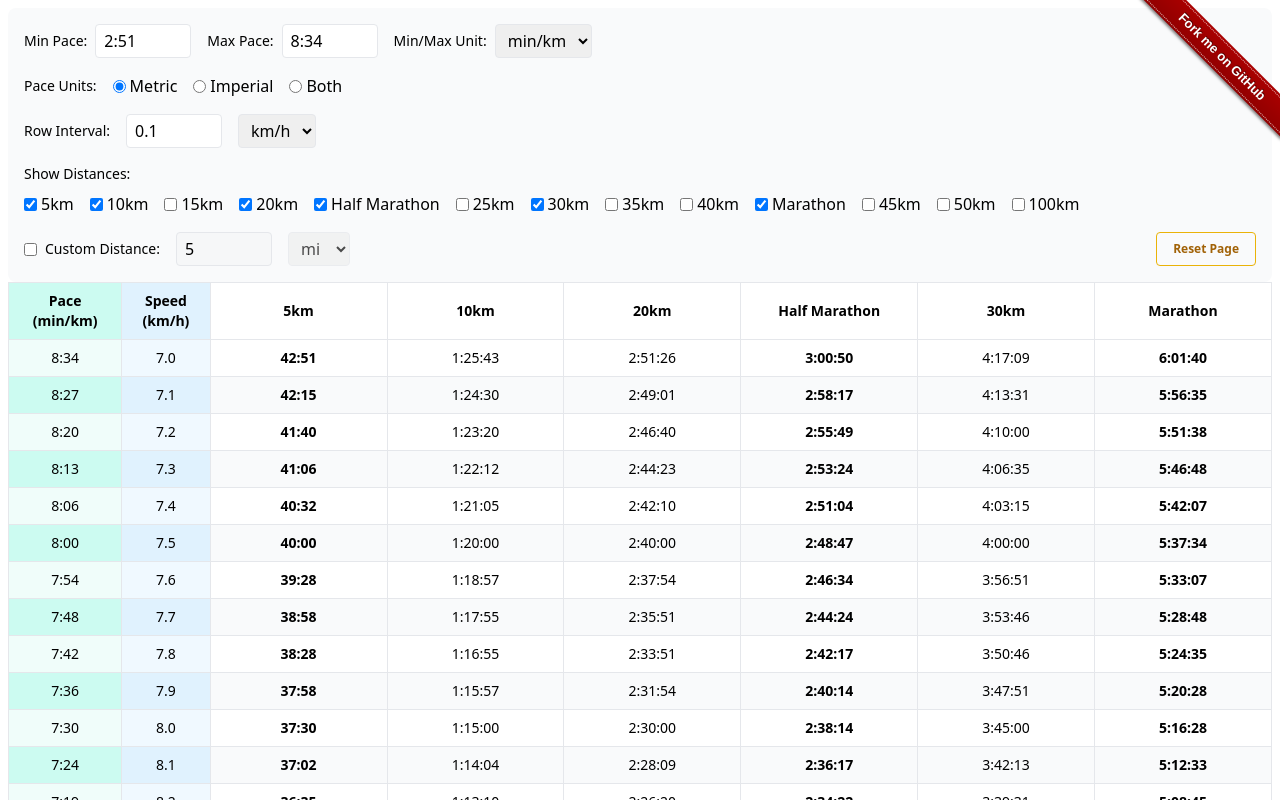
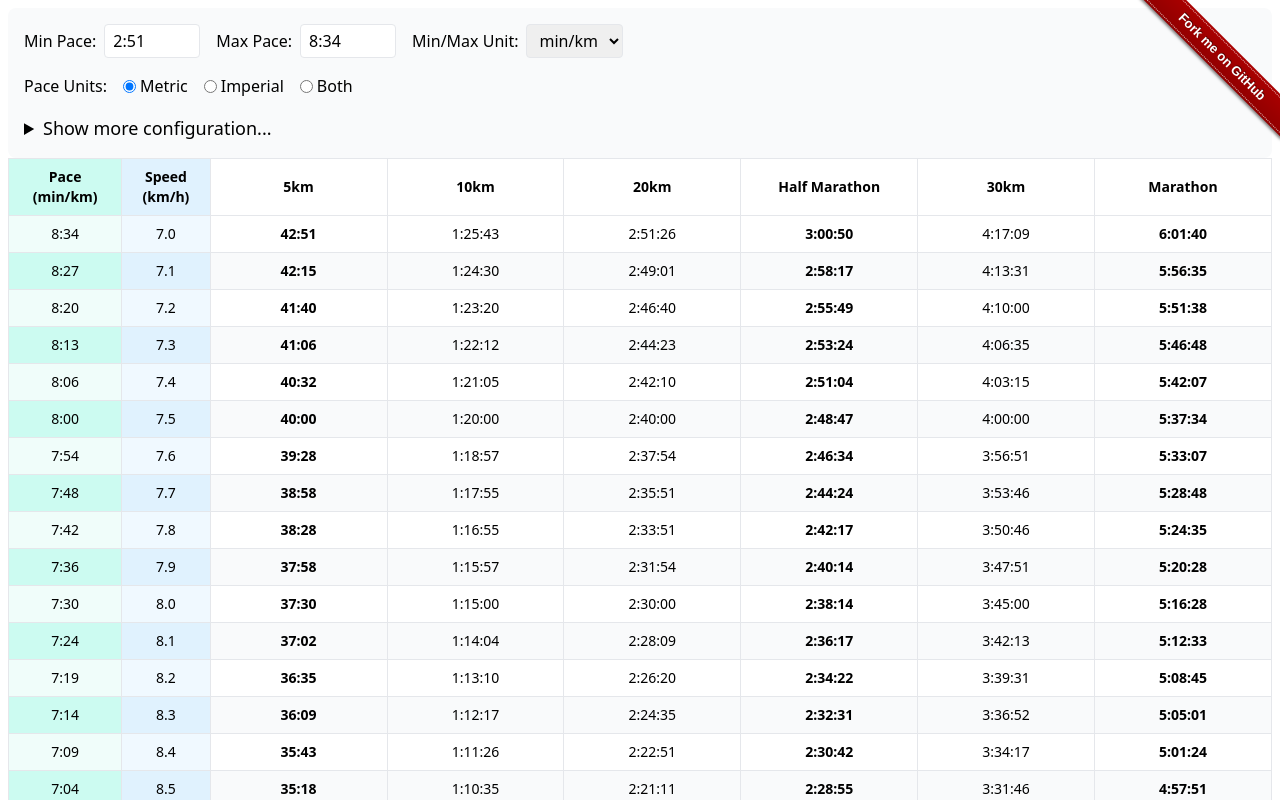
Before and after one commit to jkingsman/MileTime.me, a React (Vite) app: page / in a window 1280 px wide. Shown: the top 800 px of the page. Built offline with nearby package versions, Linux system fonts and the light colour scheme.

Commit message:
Add emphasized distances options and collapsible

```diff
--- a/src/components/constants.tsx
+++ b/src/components/constants.tsx
@@ -55,6 +55,9 @@ export const DEFAULT_PREFERENCES = {
   selectedDistances: STANDARD_DISTANCES.filter((d) => d.defaultEnabled).map(
     (d) => d.id
   ),
+  emphasizedDistances: STANDARD_DISTANCES.filter((d) => d.important).map(
+    (d) => d.id
+  ),
   customDistance: {
     enabled: false,
     value: 5,
--- a/src/components/pace-calculator.tsx
+++ b/src/components/pace-calculator.tsx
@@ -1,6 +1,6 @@
 import { useMemo, useState, useEffect } from "react";
 
-import {KM_TO_MILES, MILE_TO_KM, STORAGE_KEY, STORAGE_VERSION_KEY, STORAGE_VERSION, STANDARD_DISTANCES, DEFAULT_PREFERENCES} from "./constants";
+import { KM_TO_MILES, MILE_TO_KM, STORAGE_KEY, STORAGE_VERSION_KEY, STORAGE_VERSION, STANDARD_DISTANCES, DEFAULT_PREFERENCES } from "./constants";
 import {
   formatPace,
   parsePace,
@@ -47,6 +47,9 @@ const PaceCalculator = () => {
   const [selectedDistances, setSelectedDistances] = useState(
     () => new Set(loadPreferences().selectedDistances)
   );
+  const [emphasizedDistances, setEmphasizedDistances] = useState(
+    () => new Set(loadPreferences().emphasizedDistances)
+  );
   const [customDistance, setCustomDistance] = useState(
     () => loadPreferences().customDistance
   );
@@ -72,6 +75,7 @@ const PaceCalculator = () => {
       paceUnit,
       displayUnit,
       selectedDistances: Array.from(selectedDistances),
+      emphasizedDistances: Array.from(emphasizedDistances),
       customDistance,
       intervalValue,
       intervalInput,
@@ -96,6 +100,7 @@ const PaceCalculator = () => {
     paceUnit,
     displayUnit,
     selectedDistances,
+    emphasizedDistances,
     customDistance,
     intervalValue,
     intervalInput,
@@ -111,6 +116,17 @@ const PaceCalculator = () => {
       newSelected.add(distanceId);
     }
     setSelectedDistances(newSelected);
+  };
+
+  const handleEmphasisToggle = (distanceId: string) => {
+    const newSelected = new Set(emphasizedDistances);
+    if (newSelected.has(distanceId)) {
+      newSelected.delete(distanceId);
+    } else {
+      newSelected.add(distanceId);
+    }
+    setEmphasizedDistances(newSelected);
+    console.log(newSelected)
   };
 
   const handleIntervalChange = (value: string) => {
@@ -214,7 +230,7 @@ const PaceCalculator = () => {
         {/* Pace Controls */}
         <div className="flex flex-wrap gap-4">
           <div className="flex items-center gap-2">
-            <label htmlFor="minPace" className="text-sm font-medium">
+            <label htmlFor="minPace" className="text-md font-medium">
               Min Pace:
             </label>
             <input
@@ -222,13 +238,12 @@ const PaceCalculator = () => {
               type="text"
               value={minPaceInput}
               onChange={(e) => handleMinPaceChange(e.target.value)}
-              className={`border rounded px-2 py-1 w-24 ${
-                minPaceInput === minPaceValue ? "bg-white" : "bg-red-50"
+              className={`border rounded px-2 py-1 w-24 ${minPaceInput === minPaceValue ? "bg-white" : "bg-red-50"
                 }`}
             />
           </div>
           <div className="flex items-center gap-2">
-            <label htmlFor="maxPace" className="text-sm font-medium">
+            <label htmlFor="maxPace" className="text-md font-medium">
               Max Pace:
             </label>
             <input
@@ -236,13 +251,12 @@ const PaceCalculator = () => {
               type="text"
               value={maxPaceInput}
               onChange={(e) => handleMaxPaceChange(e.target.value)}
-              className={`border rounded px-2 py-1 w-24 ${
-                maxPaceInput === maxPaceValue ? "bg-white" : "bg-red-50"
+              className={`border rounded px-2 py-1 w-24 ${maxPaceInput === maxPaceValue ? "bg-white" : "bg-red-50"
                 }`}
             />
           </div>
           <div className="flex items-center gap-2">
-            <label htmlFor="paceUnit" className="text-sm font-medium">
+            <label htmlFor="paceUnit" className="text-md font-medium">
               Min/Max Unit:
             </label>
             <select
@@ -259,7 +273,7 @@ const PaceCalculator = () => {
 
         {/* Pace Unit Controls */}
         <div className="flex items-center gap-4">
-          <label className="text-sm font-medium">Pace Units:</label>
+          <label className="text-md font-medium">Pace Units:</label>
           <div className="flex gap-4">
             <label htmlFor="kmDisplay" className="flex items-center gap-1">
               <input
@@ -294,9 +308,12 @@ const PaceCalculator = () => {
           </div>
         </div>
 
+        <details className={"space-y-4"}>
+          <summary className={"text-lg cursor-pointer"}>Show more configuration...</summary>
+
           {/* Interval Controls */}
           <div className="flex items-center gap-4">
-          <label htmlFor="rowInterval" className="text-sm font-medium">
+            <label htmlFor="rowInterval" className="text-md font-medium">
               Row Interval:
             </label>
             <input
@@ -306,8 +323,7 @@ const PaceCalculator = () => {
               min="0"
               value={intervalInput}
               onChange={(e) => handleIntervalChange(e.target.value)}
-            className={`border rounded px-2 py-1 w-24 ${
-              intervalInput === intervalValue ? "bg-white" : "bg-red-50"
+              className={`border rounded px-2 py-1 w-24 ${intervalInput === intervalValue ? "bg-white" : "bg-red-50"
                 }`}
             />
             <select
@@ -323,7 +339,7 @@ const PaceCalculator = () => {
 
           {/* Distance Selection */}
           <div className="space-y-2">
-          <label className="text-sm font-medium block">Show Distances:</label>
+            <label className="text-md font-medium block">Show Distances:</label>
             <div className="flex flex-wrap gap-4">
               {STANDARD_DISTANCES.map((dist) => (
                 <label key={dist.id} className="flex items-center gap-1">
@@ -340,7 +356,7 @@ const PaceCalculator = () => {
           </div>
 
           {/* Custom Distance */}
-        <div className="flex items-center justify-between gap-4">
+
           <div className="flex items-center gap-4">
             <label className="flex items-center gap-2">
               <input
@@ -386,6 +402,26 @@ const PaceCalculator = () => {
               <option value="mi">mi</option>
             </select>
           </div>
+
+
+          {/* Distance Emphasis */}
+          <div className="flex items-center justify-between gap-4">
+            <div className="space-y-2">
+              <label className="text-md font-medium block">Emphasize Distances:</label>
+              <div className="flex flex-wrap gap-4">
+                {STANDARD_DISTANCES.filter((dist) => selectedDistances.has(dist.id)).map((dist) => (
+                  <label key={dist.id} className="flex items-center gap-1">
+                    <input
+                      aria-label={dist.longName ?? dist.name}
+                      type="checkbox"
+                      checked={emphasizedDistances.has(dist.id)}
+                      onChange={() => handleEmphasisToggle(dist.id)}
+                    />
+                    <DistanceNameDisplay dist={dist} />
+                  </label>
+                ))}
+              </div>
+            </div>
             <div className="flex gap-2">
               <button
                 onClick={resetPage}
@@ -395,6 +431,10 @@ const PaceCalculator = () => {
               </button>
             </div>
           </div>
+        </details>
+
+
+
       </div>
 
       <div className="overflow-x-auto table-container">
@@ -434,9 +474,7 @@ const PaceCalculator = () => {
                   selectedDistances.has(dist.id) && (
                     <th
                       key={dist.id}
-                      className={`border p-2 w-[10vw] ${
-                        dist.important ? "font-bold" : ""
-                      }`}
+                      className={"border p-2 w-[10vw]"}
                     >
                       <DistanceNameDisplay dist={dist} />
                     </th>
@@ -515,8 +553,7 @@ const PaceCalculator = () => {
                     selectedDistances.has(dist.id) && (
                       <td
                         key={dist.id}
-                        className={`border p-2 text-center ${
-                          dist.important ? "font-bold" : ""
+                        className={`border p-2 text-center ${emphasizedDistances.has(dist.id) ? "font-bold" : ""
                           }`}
                       >
                         {row.standardTimes[i]}
```
Lines whose indentation alone changed are shown as unchanged.
